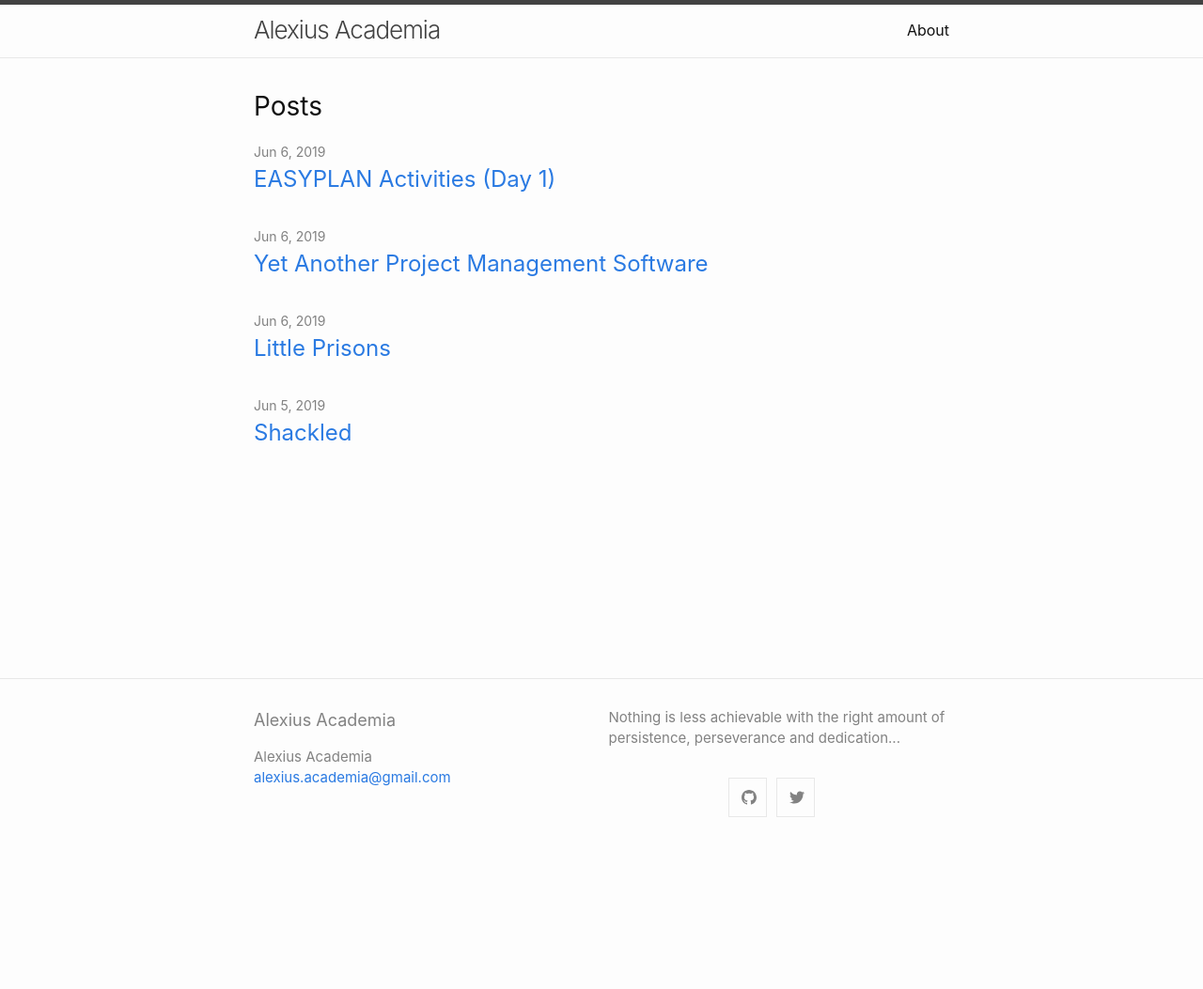
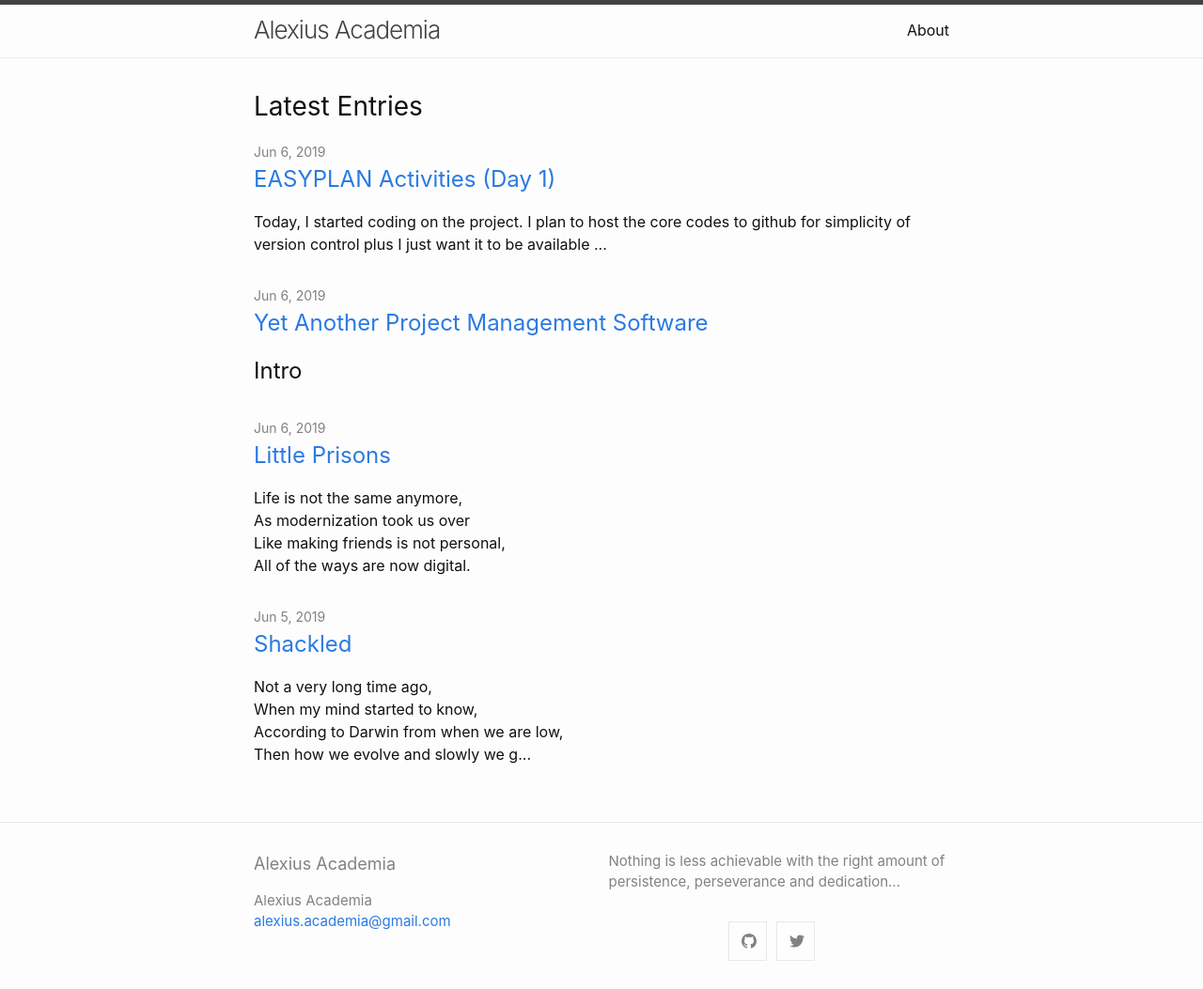
Before and after one commit to alexiusacademia/alexiusacademia.github.io, a Jekyll site: the page built from index.md, in a window 1280 px wide. Shown: the whole page at 94% size. Built offline with Jekyll 4.4.1, drawn with Linux system fonts in a browser that asks for light colours; comment, search, counter and statistics services are not loaded; before the commit the page ends 900 px from its top, so only the background shows below that.

Commit message:
Showed excerpts with limited characters.

```diff
--- a/_config.yml
+++ b/_config.yml
@@ -54,3 +54,5 @@ disqus:
   shortname: alexgh
 
 host: 0.0.0.0
+
+show_excerpts: True
--- a/_layouts/home.html
+++ b/_layouts/home.html
@@ -10,7 +10,7 @@ layout: default
   {{ content }}
 
   {%- if site.posts.size > 0 -%}
-    <h2 class="post-list-heading">{{ page.list_title | default: "Posts" }}</h2>
+    <h2 class="post-list-heading">{{ page.list_title | default: "Latest Entries" }}</h2>
     <ul class="post-list">
       {%- for post in site.posts -%}
       <li>
@@ -22,7 +22,7 @@ layout: default
           </a>
         </h3>
         {%- if site.show_excerpts -%}
-          {{ post.excerpt }}
+          {{ post.excerpt | truncate: 156 }}
         {%- endif -%}
       </li>
       {%- endfor -%}
```
